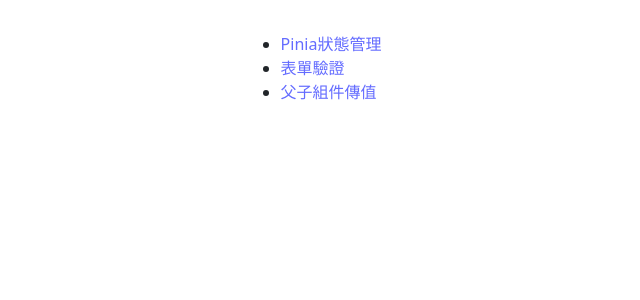
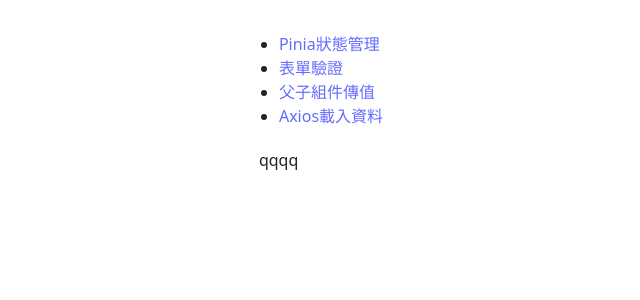
Before and after one commit to yanniao0827/Vue, a Vue app in the folder PRACTICE/form_validate/: page /axios in a window 1280 px wide. Shown: the top 300 px of the page, without its empty margins (325-965 px from the left). Built offline with nearby package versions, Linux system fonts and the light colour scheme.

Commit message:
0807 1.準備做axios

```diff
--- a/PRACTICE/form_validate/package.json
+++ b/PRACTICE/form_validate/package.json
@@ -9,6 +9,7 @@
     "preview": "vite preview"
   },
   "dependencies": {
+    "axios": "^1.7.3",
     "pinia": "^2.2.0",
     "vue": "^3.4.31",
     "vue-router": "^4.4.2"
--- a/PRACTICE/form_validate/src/App_view.vue
+++ b/PRACTICE/form_validate/src/App_view.vue
@@ -22,6 +22,11 @@
       父子組件傳值
     </router-link>
   </li>
+  <li>
+    <router-link to="/axios">
+      Axios載入資料
+    </router-link>
+  </li>
 </ul>
 
 <div class="container">
--- /dev/null
+++ b/PRACTICE/form_validate/src/components/Axios.vue
@@ -0,0 +1,5 @@
+<script setup></script>
+
+<template>qqqq</template>
+
+<style scoped></style>
```
Also changed, not shown: PRACTICE/form_validate/src/router.js (+5 -3 lines), 1 other file (tests, documents, lock files or other folders).
